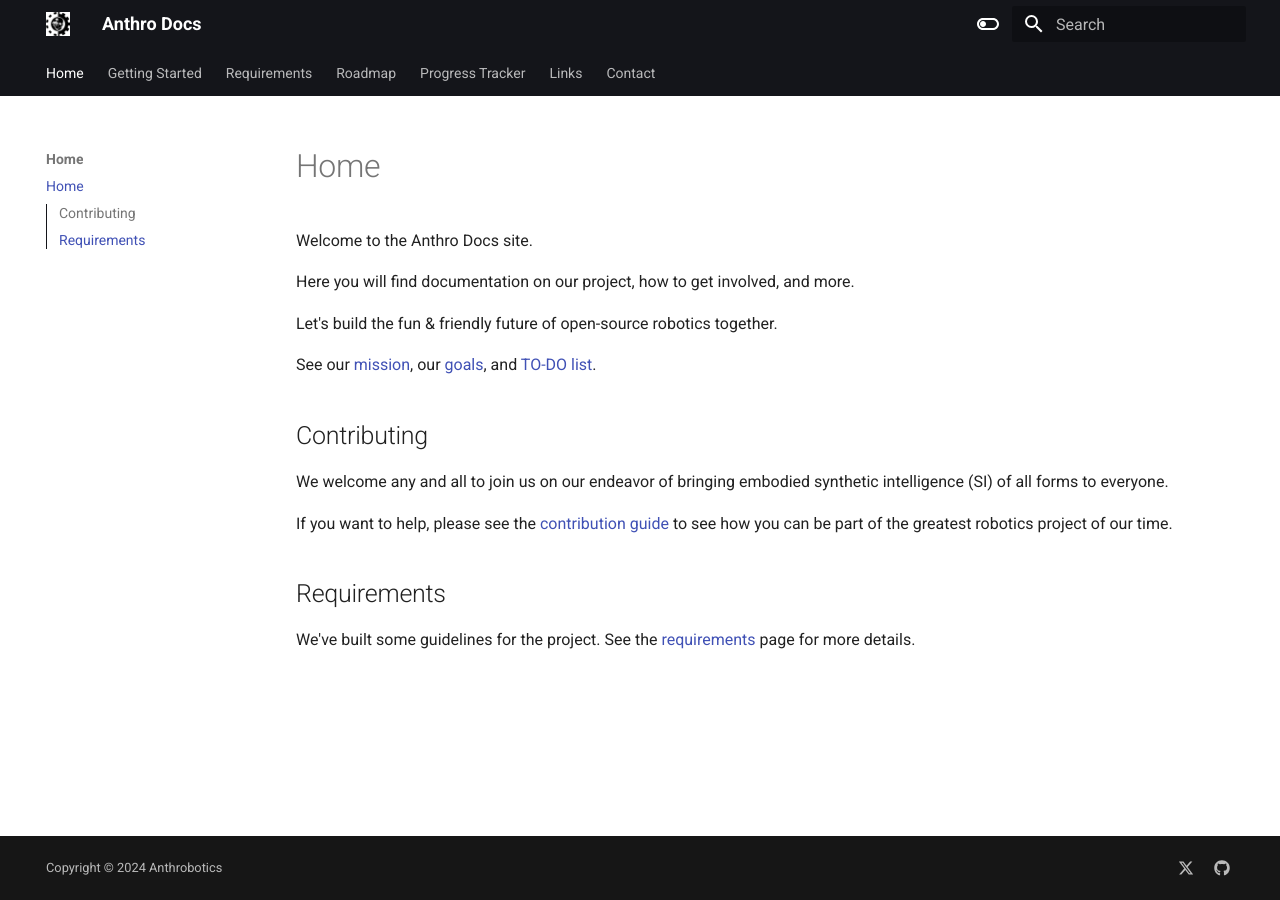
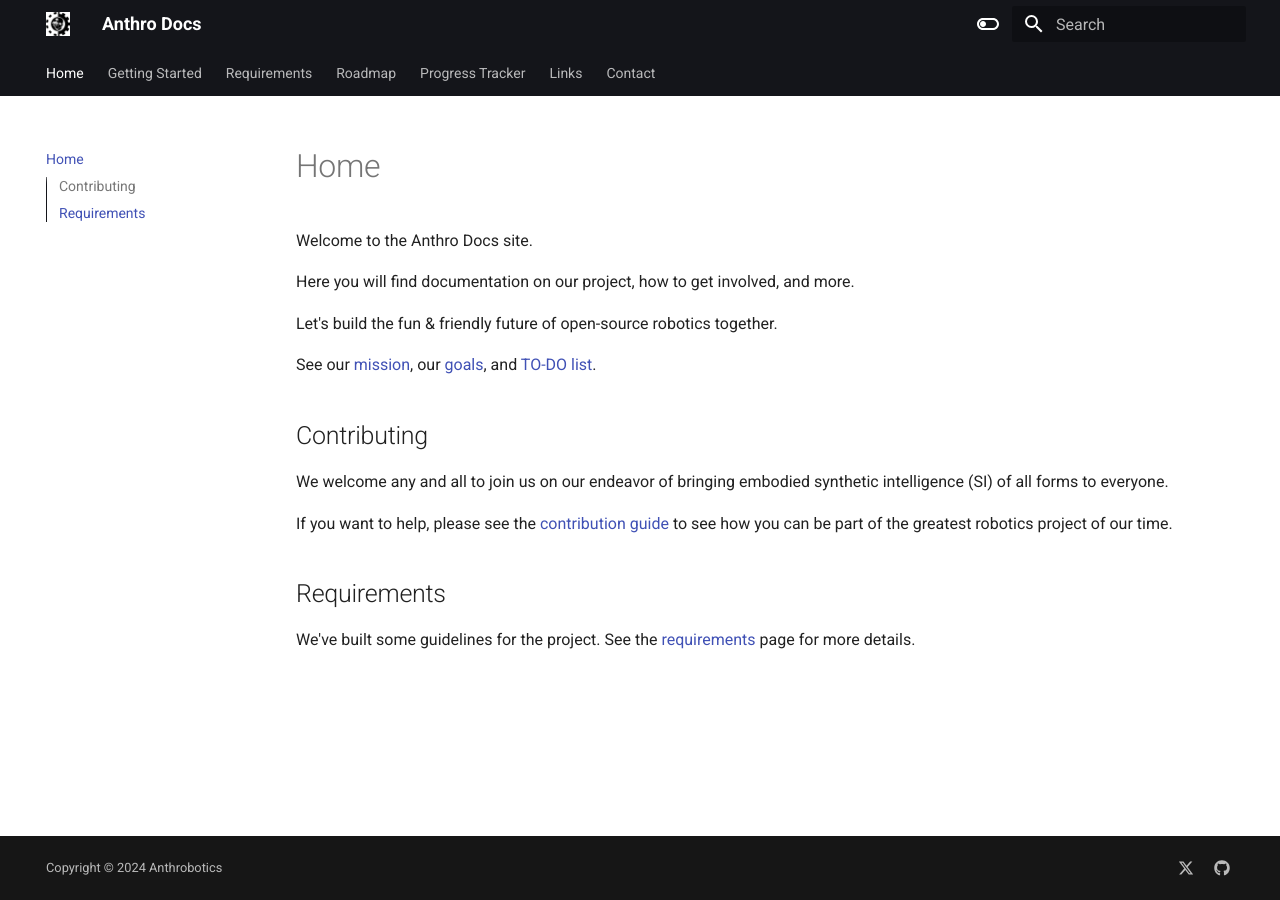
Before and after one commit to Anthrobotics/anthro-docs, an MkDocs documentation site: the page built from docs/index.md, in a window 1280 px wide. Built offline with MkDocs 1.6.1 and Material for MkDocs 9.7.7, drawn with Linux system fonts in a browser that asks for light colours.

Commit message:
Update mkdocs.yml

```diff
--- a/mkdocs.yml
+++ b/mkdocs.yml
@@ -50,8 +50,7 @@ markdown_extensions:
   - attr_list
 
 nav:
-  - Home:
-    - index.md
+  - Home: index.md
   - Getting Started: #Introduce the project
     - getting started/0 mission.md #Welcome page for the project
     - getting started/1 roles & positions.md
```
